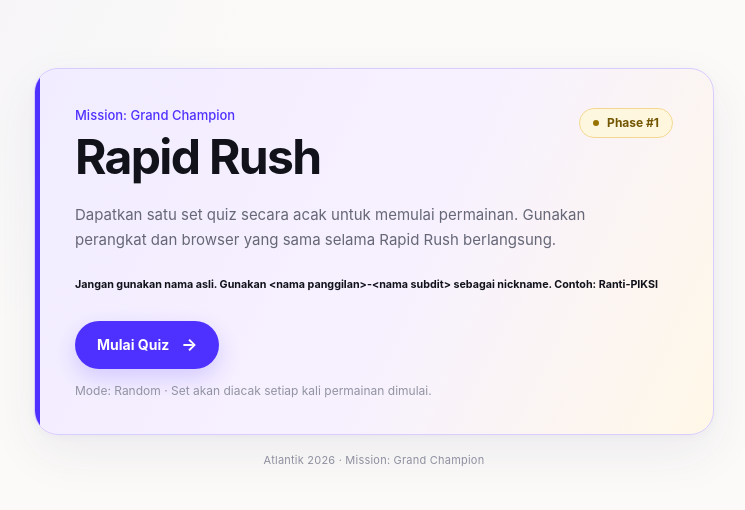
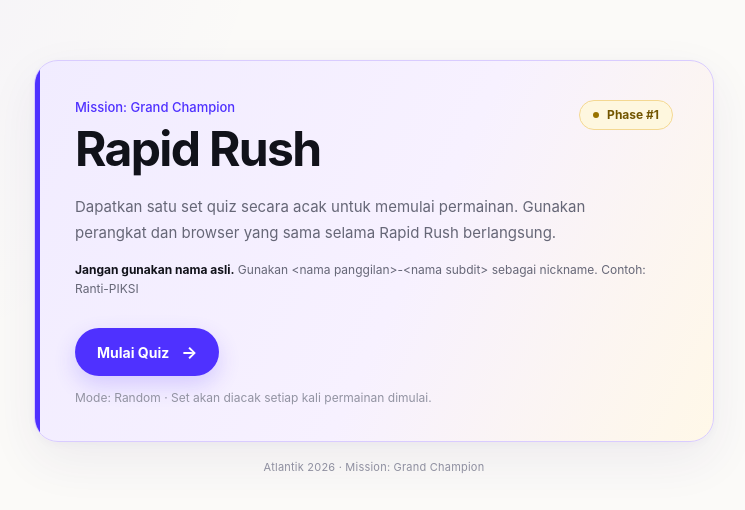
Before and after one commit to ruswanhidayat/atlantik, a Next.js app: page / in a window 1280 px wide. Shown: the part 132-642 px from the top of the page, without its empty margins (266-1011 px from the left). Built offline with nearby package versions, Linux system fonts and the light colour scheme.

Commit message:
update homepage

```diff
--- a/app/globals.css
+++ b/app/globals.css
@@ -330,3 +330,18 @@ h1 {
     text-align: center;
   }
 }
+
+.instruction-note {
+  margin: 16px 0 0;
+
+  font-size: 12px;
+  line-height: 1.55;
+  font-weight: 400;
+
+  color: var(--text-soft);
+}
+
+.instruction-note strong {
+  font-weight: 650;
+  color: var(--text);
+}
--- a/app/page.js
+++ b/app/page.js
@@ -51,7 +51,11 @@ export default function Home() {
             selama Rapid Rush berlangsung.
           </p>
 
-          <h6>Jangan gunakan nama asli. Gunakan &lt;nama panggilan&gt;-&lt;nama subdit&gt; sebagai nickname. Contoh: Ranti-PIKSI</h6>
+          <h5 className="instruction-note">
+            <strong>Jangan gunakan nama asli.</strong>{" "}
+            Gunakan &lt;nama panggilan&gt;-&lt;nama subdit&gt; sebagai nickname.
+            Contoh: Ranti-PIKSI
+          </h5>
 
           <div className="action-area">
             <a className="button" href="/go">
```
